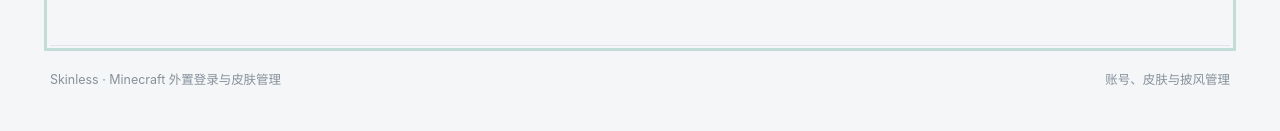
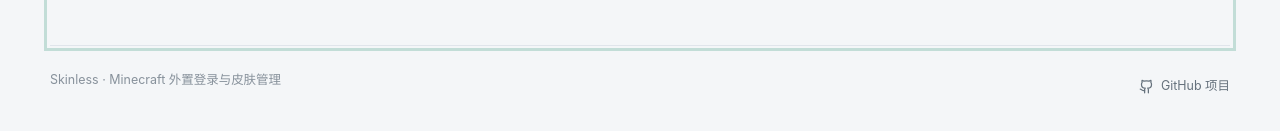
Before and after one commit to Enthusjast/Skinless, a Vue app in the folder frontend/: page / in a window 1280 px wide. Shown: the part 693-824 px from the top of the page. Built offline with nearby package versions, Linux system fonts and the light colour scheme; no server answers.

Commit message:
feat: add project github link to footer

```diff
--- a/frontend/src/layouts/PublicLayout.vue
+++ b/frontend/src/layouts/PublicLayout.vue
@@ -1,5 +1,5 @@
 <script setup lang="ts">
-import { LogOut, Menu, X } from 'lucide-vue-next';
+import { Github, LogOut, Menu, X } from 'lucide-vue-next';
 import { ref } from 'vue';
 import { RouterLink, RouterView, useRouter } from 'vue-router';
 import ThemeToggle from '../components/ThemeToggle.vue';
@@ -54,7 +54,7 @@ async function logout() {
     </main>
     <footer class="public-footer">
       <span>Skinless · Minecraft 外置登录与皮肤管理</span>
-      <span>账号、皮肤与披风管理</span>
+      <a class="public-footer-link" href="https://github.com/Enthusjast/Skinless" target="_blank" rel="noreferrer noopener"><Github :size="15" aria-hidden="true" />GitHub 项目</a>
     </footer>
   </div>
 </template>
--- a/frontend/src/styles.css
+++ b/frontend/src/styles.css
@@ -129,6 +129,8 @@ h1, h2, h3 { color: var(--text); }
 .public-mobile-menu a:hover, .public-mobile-menu button:hover { color: var(--text); background: var(--surface-hover); }
 .public-main { width: min(1180px, calc(100% - 48px)); min-height: calc(100dvh - 138px); margin: 0 auto; }
 .public-footer { display: flex; width: min(1180px, calc(100% - 48px)); justify-content: space-between; gap: 24px; margin: 0 auto; padding: 24px 0 32px; color: var(--muted-strong); border-top: 1px solid var(--border); font-size: .78rem; }
+.public-footer-link { display: inline-flex; min-height: 32px; align-items: center; gap: 7px; color: var(--muted); transition: color var(--motion); }
+.public-footer-link:hover { color: var(--accent); }
 
 /* Home */
 .hero { position: relative; min-height: 550px; display: grid; align-content: center; max-width: 780px; padding: 90px 0 80px; }
```
